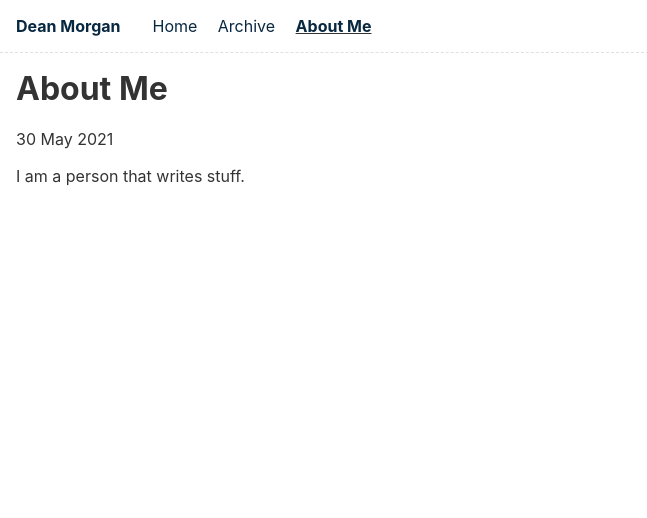
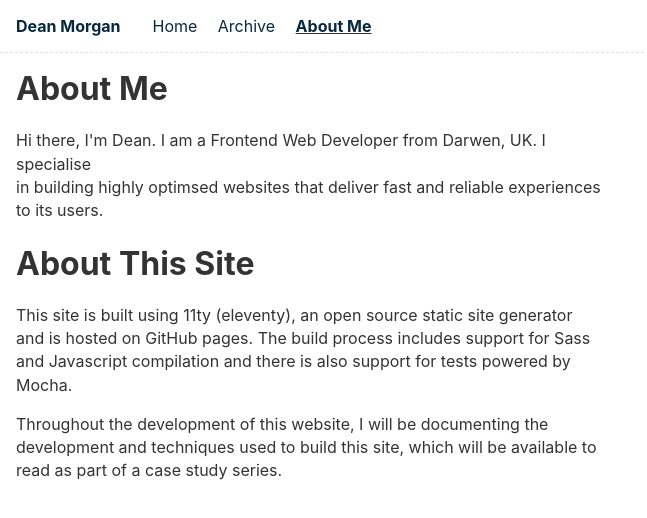
Before and after one commit to DeanJMorgan/deanmorgan.me, an Eleventy site: page src/about/index.md in a window 1280 px wide. Shown: the whole page, without its empty margins (0-647 px from the left). Built offline with nearby package versions, Linux system fonts and the light colour scheme; Eleventy itself is replaced by a stand-in of ours; files that its build step writes are made by us from their sources.

Commit message:
docs: :memo: updates content of the about me page

```diff
--- a/src/about/index.md
+++ b/src/about/index.md
@@ -1,5 +1,5 @@
 ---
-layout: post
+layout: base.njk
 title: About Me
 templateClass: tmpl-post
 eleventyNavigation:
@@ -7,4 +7,18 @@ eleventyNavigation:
   order: 3
 ---
 
-I am a person that writes stuff.
+# About Me
+
+Hi there, I'm Dean. I am a Frontend Web Developer from Darwen, UK. I specialise
+in building highly optimsed websites that deliver fast and reliable experiences
+to its users.
+
+# About This Site
+
+This site is built using 11ty (eleventy), an open source static site generator
+and is hosted on GitHub pages. The build process includes support for Sass
+and Javascript compilation and there is also support for tests powered by Mocha.
+
+Throughout the development of this website, I will be documenting the
+development and techniques used to build this site, which will be available to
+read as part of a case study series.
```
